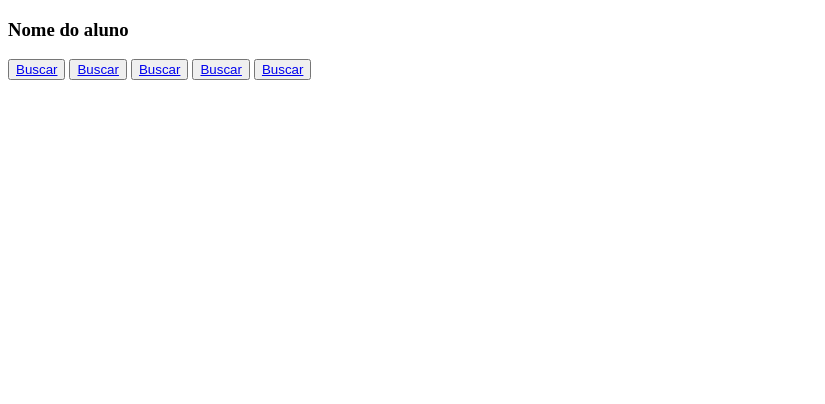
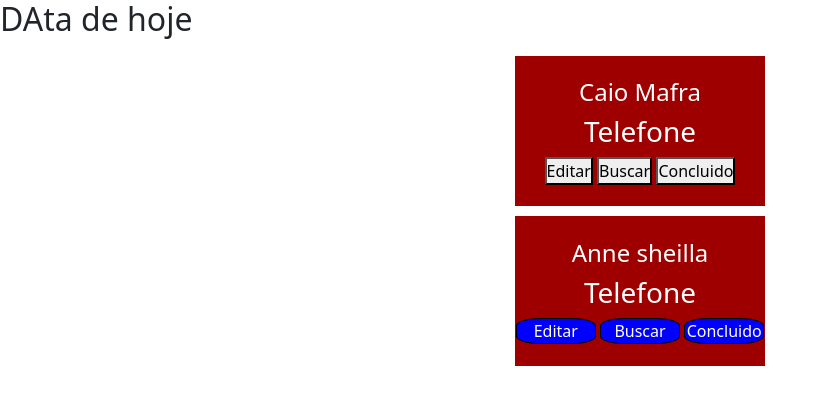
Before and after one commit to Caiomafia/Rota-Escolar-Conectada, a plain HTML site: page index.html in a window 1280 px wide. Shown: the whole page, without its empty margins (0-825 px from the left). Drawn offline with nearby package versions, Linux system fonts and the light colour scheme.

Commit message:
Atualização

```diff
--- a/assents/css/styles.css
+++ b/assents/css/styles.css
@@ -0,0 +1,57 @@
+
+*{
+    margin: 0;
+    padding: 0;
+    box-sizing: border-box;
+}
+
+
+header{
+    display: flex;
+
+}
+
+
+
+
+
+
+
+
+.container{
+
+display:flex;
+flex-direction: column;
+align-items: center;
+
+
+
+}
+
+
+
+
+.aluno{
+    display: flex;
+    width: 250px;
+    height: 150px;
+    background-color: rgb(158, 0, 0);
+    color: white;
+    flex-direction: column;
+    justify-content: center;
+    align-items: center;
+}
+
+
+.BodyAluno{
+    margin-top: 10px;
+}
+
+
+.btnalunos > button{
+    background-color: blue;
+    color: white;
+    border:  1px solid black;
+    border-radius: 30%;
+    width: 80px;
+}
--- a/assents/js/script.js
+++ b/assents/js/script.js
@@ -1 +1,3 @@
-btnOff
+const btnBuscar = document.querySelector(".btnalunos")
+
+btnBuscar.addEventListener(() =>{ console.log("deu certo") })
--- a/index.html
+++ b/index.html
@@ -1,24 +1,61 @@
 <!DOCTYPE html>
-<html lang="en">
+<html lang="pt-BR">
 <head>
     <meta charset="UTF-8">
     <meta http-equiv="X-UA-Compatible" content="IE=edge">
     <meta name="viewport" content="width=device-width, initial-scale=1.0">
     <title>Van Escolar</title>
+    <link href="https://cdn.jsdelivr.net/npm/bootstrap@5.3.0-alpha3/dist/css/bootstrap.min.css" rel="stylesheet" integrity="sha384-KK94CHFLLe+nY2dmCWGMq91rCGa5gtU4mk92HdvYe+M/SXH301p5ILy+dN9+nJOZ" crossorigin="anonymous">
+
+  <link rel="stylesheet" href="assents/css/styles.css">
 </head>
 <body>
 
-<div class="Aluno">
+<header>
 
-<h3>Nome do aluno </h3>
-<button onclick="btnOff"> <a href="https://goo.gl/maps/bpETwd4cF1sFe3va8">Buscar</a></button>
-<button onclick="btnOff"> <a href="https://goo.gl/maps/bpETwd4cF1sFe3va8">Buscar</a></button>
-<button onclick="btnOff"> <a href="https://goo.gl/maps/bpETwd4cF1sFe3va8">Buscar</a></button>
-<button onclick="btnOff"> <a href="https://goo.gl/maps/bpETwd4cF1sFe3va8">Buscar</a></button>
-<button onclick="btnOff"> <a href="https://goo.gl/maps/NcC5HJ8M28475mBQA">Buscar</a></button>
+<a href=""> <img src="image.png" alt=""> </a>
+
+<h2>DAta de hoje</h2>
 
 
+
+
+</header>
+
+<div class="container">
+
+    <div class="BodyAluno">
+        <div class="aluno">
+            <h4>Caio Mafra</h4>
+            <h3>Telefone</h3>
+            <div>
+                <button>Editar</button>
+                <button>Buscar</button>
+                <button>Concluido</button>
+            </div>
+        </div>
+    </div>
+
+    <!---Mais alunos   -->
+    <div class="BodyAluno">
+        <div class="aluno">
+            <h4>Anne sheilla</h4>
+            <h3>Telefone</h3>
+            <div class="btnalunos">
+                <button onclick="btnEditar">Editar</button>
+                <button onclick="Buscarbtn">Buscar</button>
+                <button onclick="Concluidobtn">Concluido</button>
+            </div>
+        </div>
+    </div>
 </div>
 
+
+
+
+
+
 </body>
+
+<script src="assents/js/script.js"></script>
 </html>
```
